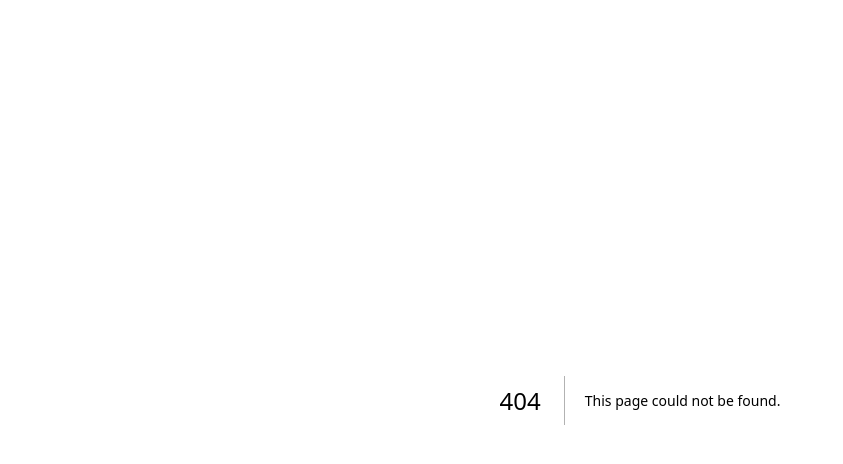
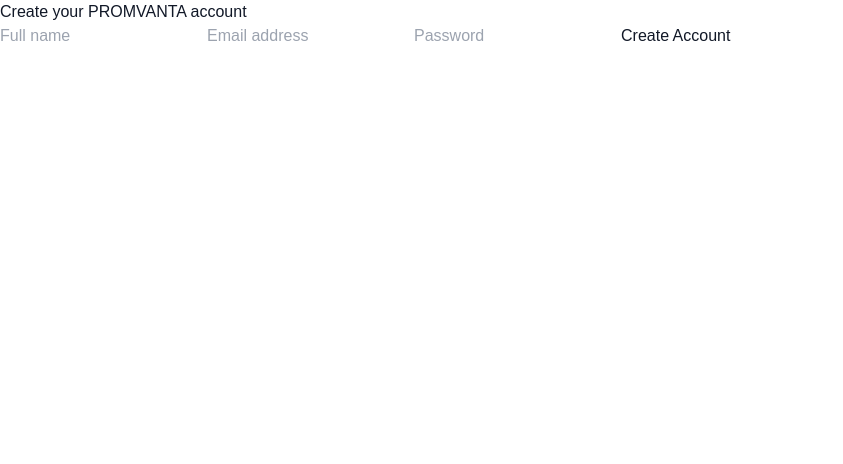
Before and after one commit to pra-y104/promvanta, a Next.js app: page /signup in a window 1280 px wide. Before the commit this address had no page. Shown: the top 464 px of the page, without its empty margins (0-843 px from the left). Built offline with nearby package versions, Linux system fonts and the light colour scheme.

Commit message:
Add SignupPage component for account creation

```diff
--- /dev/null
+++ b/app/signup/page.tsx
@@ -0,0 +1,13 @@
+export default function SignupPage() {
+  return (
+    <main>
+      <h1>Create your PROMVANTA account</h1>
+      <form>
+        <input type="text" placeholder="Full name" required />
+        <input type="email" placeholder="Email address" required />
+        <input type="password" placeholder="Password" required />
+        <button type="submit">Create Account</button>
+      </form>
+    </main>
+  );
+}
```
